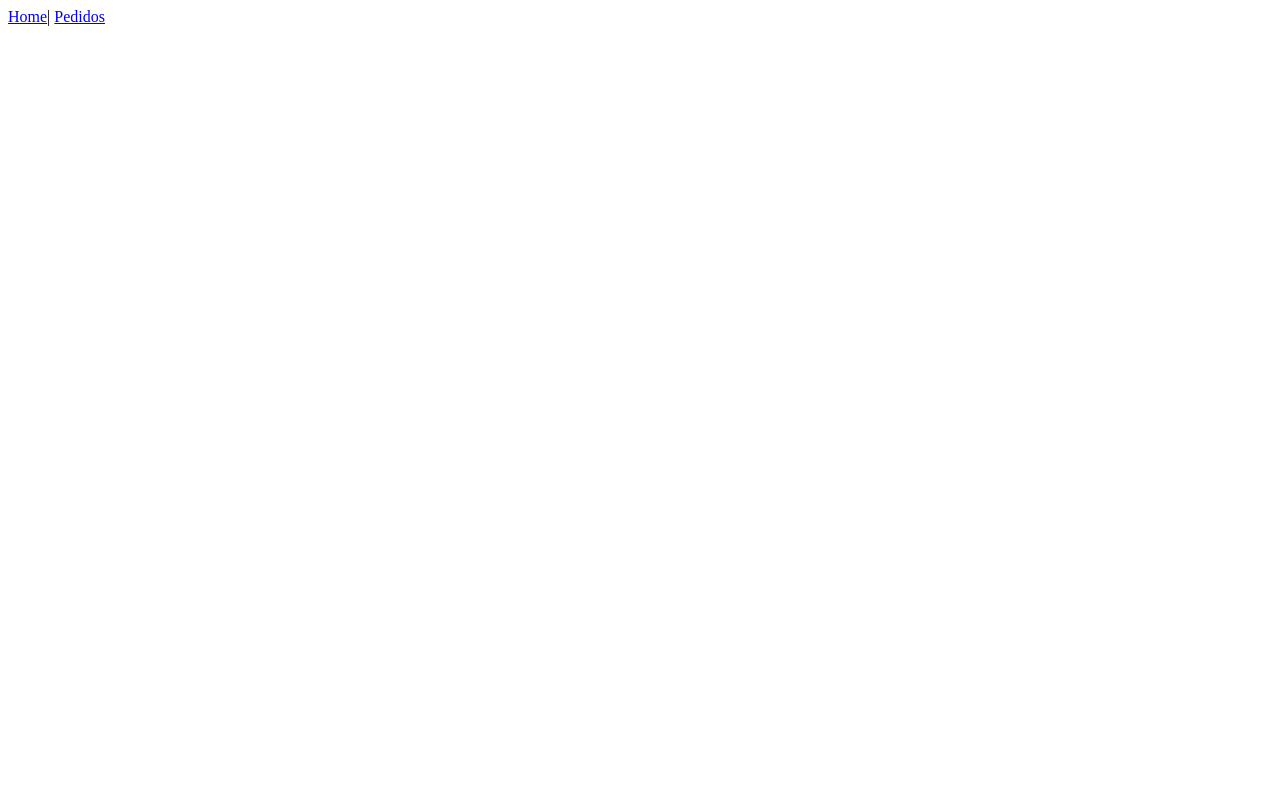
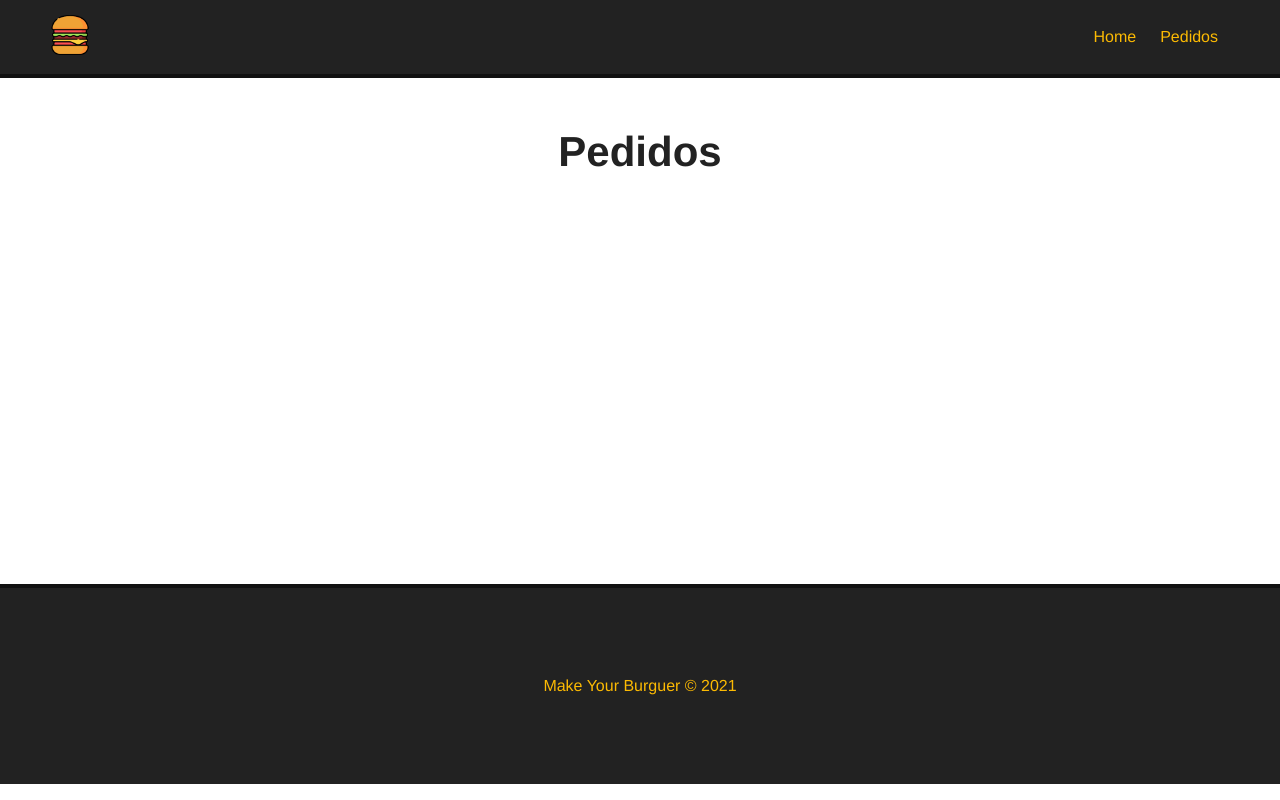
Before and after one commit to MAN0LIT0/MakeYourBurguer, a Vue app: page /Pedidos in a window 1280 px wide. Built offline with nearby package versions, Linux system fonts and the light colour scheme.

Commit message:
finalização da Navbar e do footer

```diff
--- a/src/App.vue
+++ b/src/App.vue
@@ -1,8 +1,6 @@
 <template>
-  <Navbar />
-  <div>
-    <p></p>
-  </div>
+  <Navbar :logo="logo_src" :alt="app_name"/>
+  <router-view />
   <Footer />
 </template>
 <script>
@@ -13,10 +11,33 @@
   components: {
     Navbar,
     Footer
-  }
+  },
+  data() {
+    return {
+      logo_src: "/img/logo.png",
+      app_name: "Make Your Burguer"
+    }
+  },
 }
 </script>
 
 <style>
+  * {
+    font-family: Helvetica;
+    padding: 0;
+    margin: 0;
+    box-sizing: border-box;
+  }
 
+  .main-container {
+    margin: 50px;
+    min-height: 406px;
+  }
+
+  h1{
+    text-align: center;
+    font-size: 42px;
+    margin-bottom: 30px;
+    color: #222;
+  }
 </style>
--- a/src/components/Footer.vue
+++ b/src/components/Footer.vue
@@ -1,6 +1,6 @@
 <template>
-    <div>
-        <p></p>
+    <div id="footer">
+        <p>Make Your Burguer &copy; 2021</p>
     </div>
 </template>
 <script>
@@ -8,3 +8,17 @@
     name: 'Footer'
 }
 </script>
+
+<style scoped>
+    #footer {
+        height: 200px;
+        background-color: #222;
+        border-top: 4px solid #111;
+        color: #FCBA03;
+        display: flex;
+        align-items: center;
+        justify-content: center;
+        width: 100%;
+    }
+
+</style>
--- a/src/components/Navbar.vue
+++ b/src/components/Navbar.vue
@@ -1,17 +1,43 @@
 <template>
     <div id="nav">
-        <router-link to="/">
-            <img src="" id="logo">
+        <router-link to="/" id="logo-url">
+            <img :src="logo" :alt="alt" id="logo">
         </router-link>
-        <router-link to="/">Home</router-link>|
-        <router-link to="/pedidos">Pedidos</router-link>
+        <router-link to="/">Home</router-link>
+        <router-link to="/Pedidos">Pedidos</router-link>
     </div>
 </template>
 <script>
 export default {
-    name: 'Navbar'
+    name: 'Navbar',
+    props: ["logo", "alt"]
 }
 </script>
 <style scoped>
+    #nav{
+        background-color: #222;
+        border-bottom: 4px solid #111;
+        padding: 15px 50px;
+        display: flex;
+        justify-content: flex-end;
+        align-items: center;
+    }
+    #nav #logo-url {
+        margin: auto;
+        margin-left: 0;
+    }
+    #logo {
+        width: 40px;
+        height: 40px;
+    }
+    #nav a {
+        color: #FCBA03;
+        text-decoration: none;
+        margin: 12px;
+        transition: .5s;
+    }
+    #nav a:hover {
+        color: #FFF;
+    }
 
 </style>
--- a/src/router/index.js
+++ b/src/router/index.js
@@ -1,6 +1,5 @@
 import { createRouter, createWebHistory } from 'vue-router'
 import Home from '../views/Home.vue'
-import pedidos from '../views/Pedidos.vue'
 
 const router = createRouter({
   history: createWebHistory(import.meta.env.BASE_URL),
@@ -11,9 +10,8 @@
       component: Home
     },
     {
-      path: '/pedidos',
+      path: '/Pedidos',
       name: 'Pedidos',
-      component: pedidos,
 
       component: () => import('../views/Pedidos.vue')
     }
--- a/src/views/Home.vue
+++ b/src/views/Home.vue
@@ -1,5 +1,5 @@
 <template>
-    <div class="home">
+    <div class="main-container">
         <h1>Home</h1>
     </div>
 </template>
--- a/src/views/Pedidos.vue
+++ b/src/views/Pedidos.vue
@@ -1,7 +1,6 @@
 <template>
-    <div>
+    <div class="main-container">
         <h1>Pedidos</h1>
-        <h2>meeeeeeeeeee</h2>
     </div>
 </template>
 <script>
```
